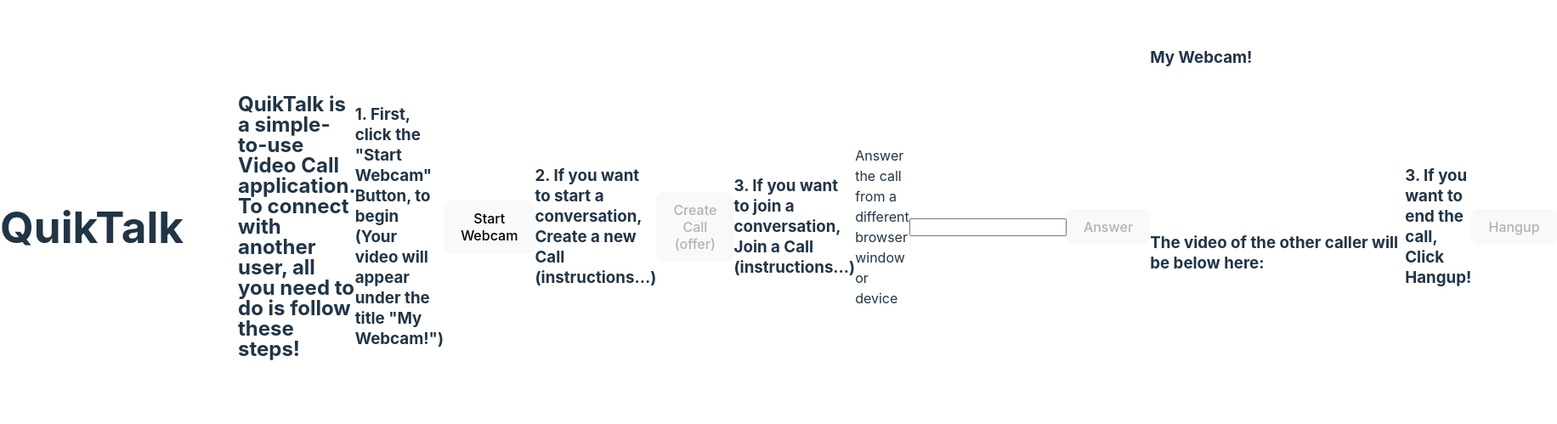
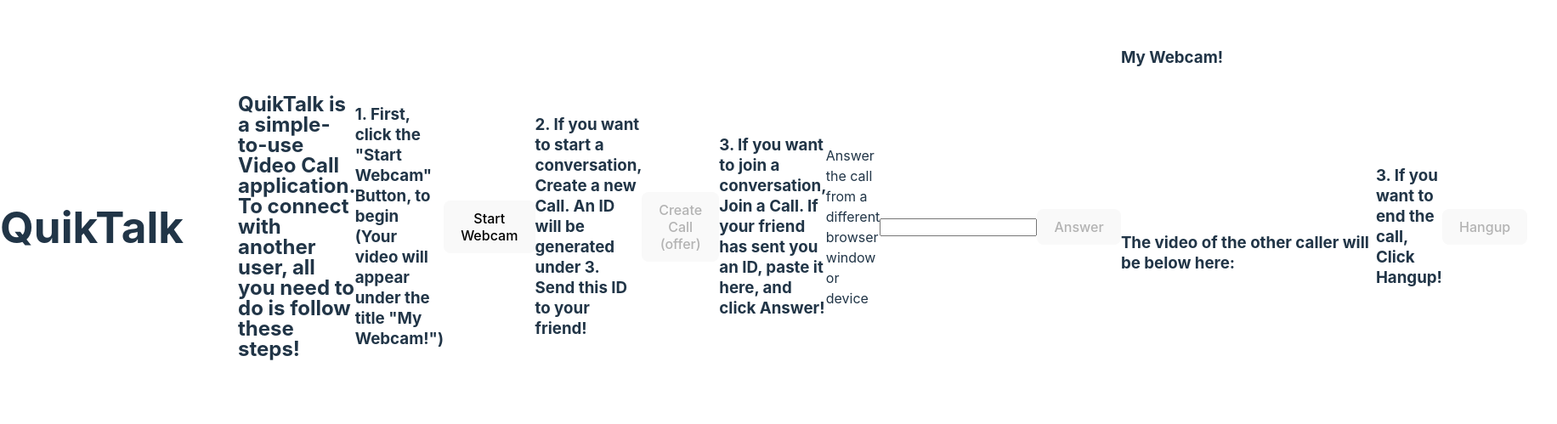
Before and after one commit to reddesignsguy/QuikTalk, a website built with Vite: page QuikTalk/index.html in a window 1280 px wide. Shown: the part 133-632 px from the top of the page at 85% size, 1832 px wide, since content can reach past the window. Built offline with nearby package versions, Linux system fonts and the light colour scheme; some packages are replaced by stand-ins of ours.

Commit message:
Edited main page so that instructions for creating/joining calls are clear!

```diff
--- a/QuikTalk/index.html
+++ b/QuikTalk/index.html
@@ -14,10 +14,10 @@
     <h3>1. First, click the "Start Webcam" Button, to begin (Your video will appear under the title "My Webcam!")</h3>
     <button id="webcamButton">Start Webcam</button>
 
-    <h3>2. If you want to start a conversation, Create a new Call (instructions...)</h3>
+    <h3>2. If you want to start a conversation, Create a new Call. An ID will be generated under 3. Send this ID to your friend!</h3>
     <button id="callButton" disabled>Create Call (offer)</button>
 
-    <h3>3. If you want to join a conversation, Join a Call (instructions...)</h3>
+    <h3>3. If you want to join a conversation, Join a Call. If your friend has sent you an ID, paste it here, and click Answer!</h3>
     <p>Answer the call from a different browser window or device</p>
     <input id="callInput" />
     <button id="answerButton" disabled>Answer</button>
```
Also changed, not shown: 1 other file.
